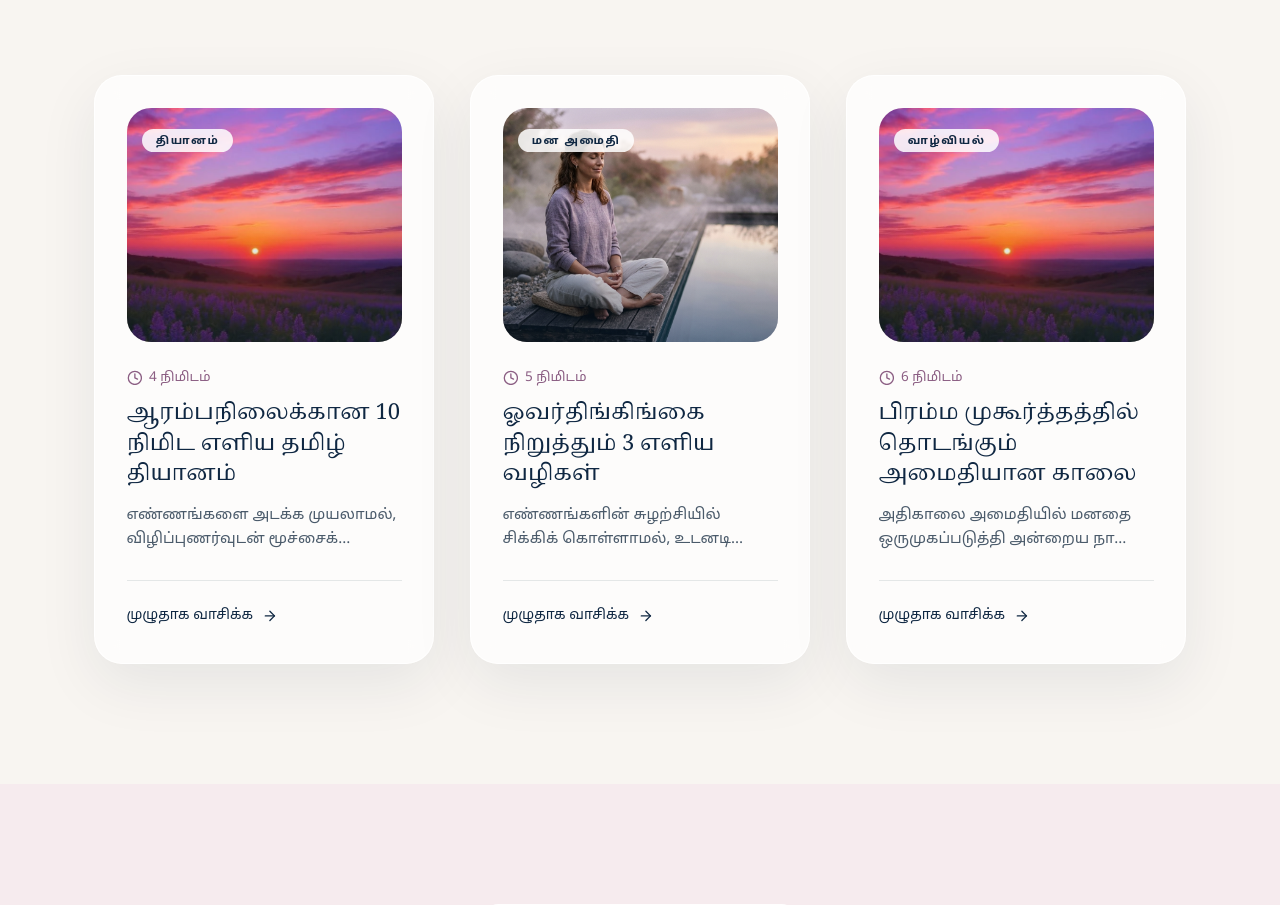
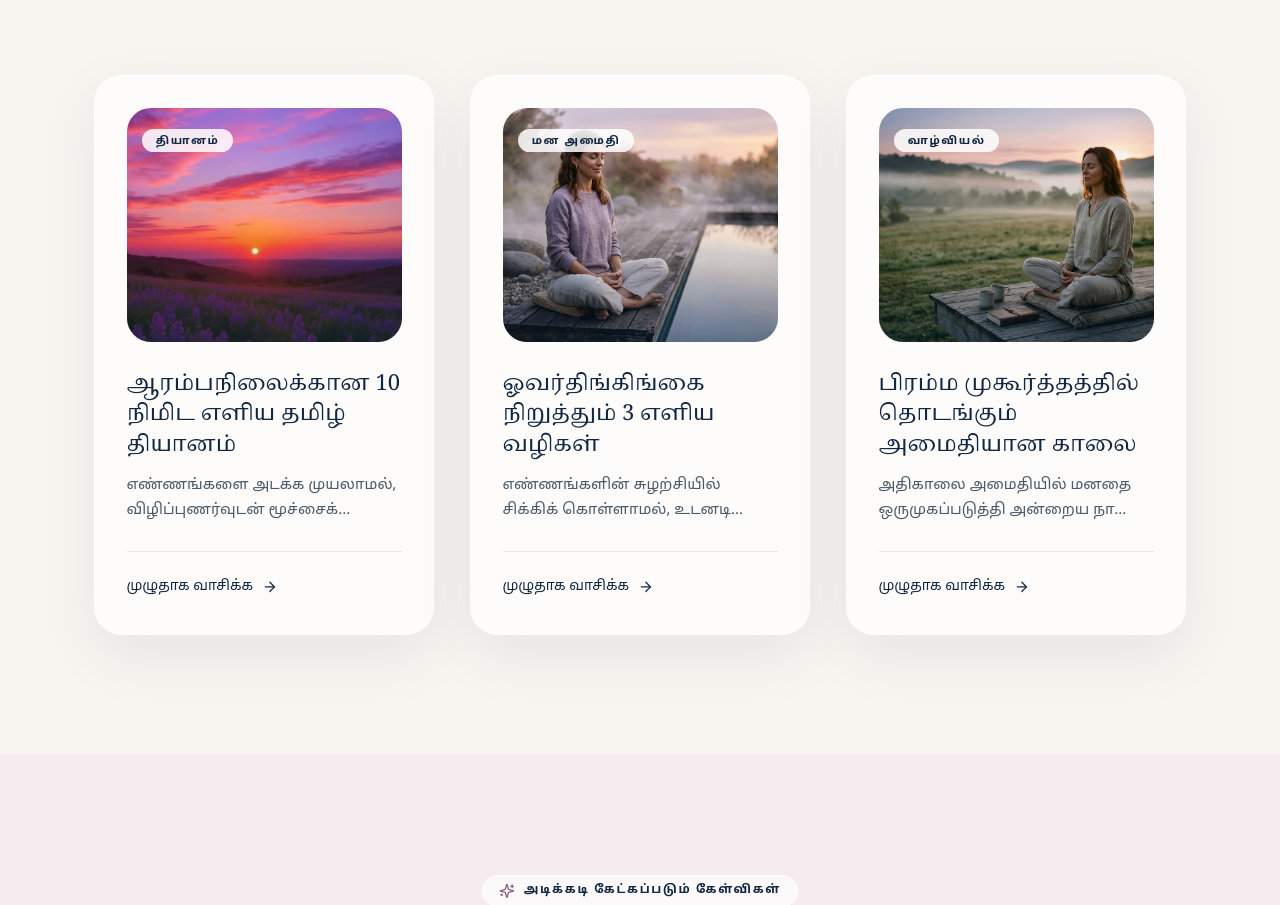
Before and after one commit to sridharis16042007-collab/peacebuddy-tamil, a Next.js app: page / in a window 1280 px wide. Shown: the part 5304-6209 px from the top of the page. Built offline with nearby package versions, Linux system fonts and the light colour scheme.

Commit message:
Update Brahma Muhurtham article image with serene dawn awakening photo and remove read times across article cards

```diff
--- a/components/ArticlesSection.tsx
+++ b/components/ArticlesSection.tsx
@@ -4,7 +4,7 @@ import React from 'react';
 import Image from 'next/image';
 import Link from 'next/link';
 import { useLanguage } from '@/lib/LanguageContext';
-import { Sparkles, ArrowRight, Clock } from 'lucide-react';
+import { Sparkles, ArrowRight } from 'lucide-react';
 
 export default function ArticlesSection() {
   const { lang, t } = useLanguage();
@@ -52,7 +52,7 @@ export default function ArticlesSection() {
         lang === 'ta'
           ? 'அதிகாலை அமைதியில் மனதை ஒருமுகப்படுத்தி அன்றைய நாளை தெளிவுடன் தொடங்குவது எப்படி.'
           : 'Harness the quietest dawn hours to nourish your nervous system and start the day grounded.',
-      image: '/assets/sunset-serenity.webp',
+      image: '/assets/brahma-muhurtham-dawn.jpg',
       href: '/resources#article-3',
     },
   ];
@@ -126,12 +126,6 @@ export default function ArticlesSection() {
                   </div>
                 </div>
 
-                {/* Read Time */}
-                <div className="flex items-center gap-1.5 text-xs text-[#8B5E83] font-medium mb-2.5">
-                  <Clock className="w-3.5 h-3.5" />
-                  <span>{art.readTime}</span>
-                </div>
-
                 {/* Serif Title */}
                 <h3 className="text-[20px] sm:text-[22px] font-serif font-medium text-[#0F2742] group-hover:text-[#8B5E83] transition-colors leading-snug mb-3">
                   {art.title}
```
Also changed, not shown: public/assets/brahma-muhurtham-dawn.jpg (added).
